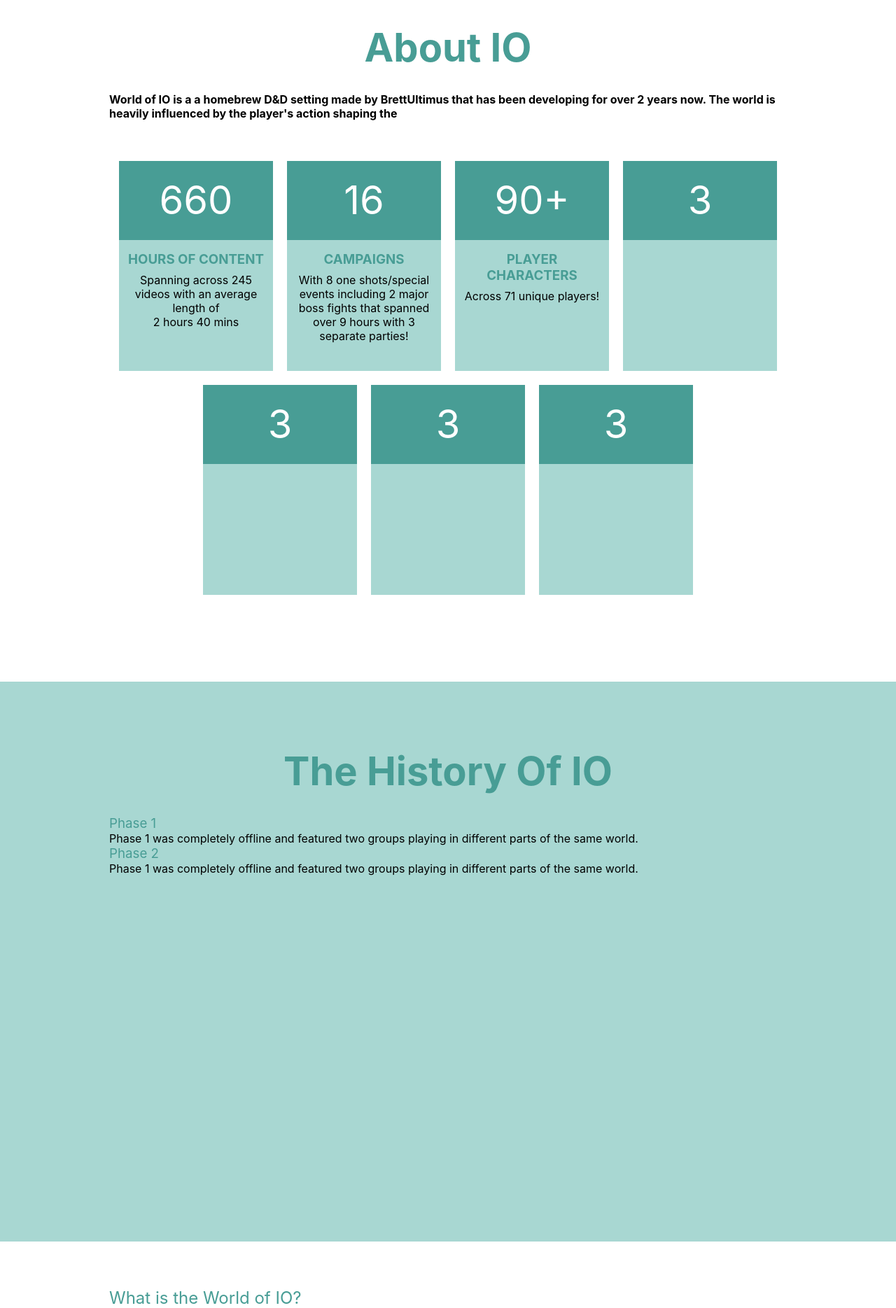
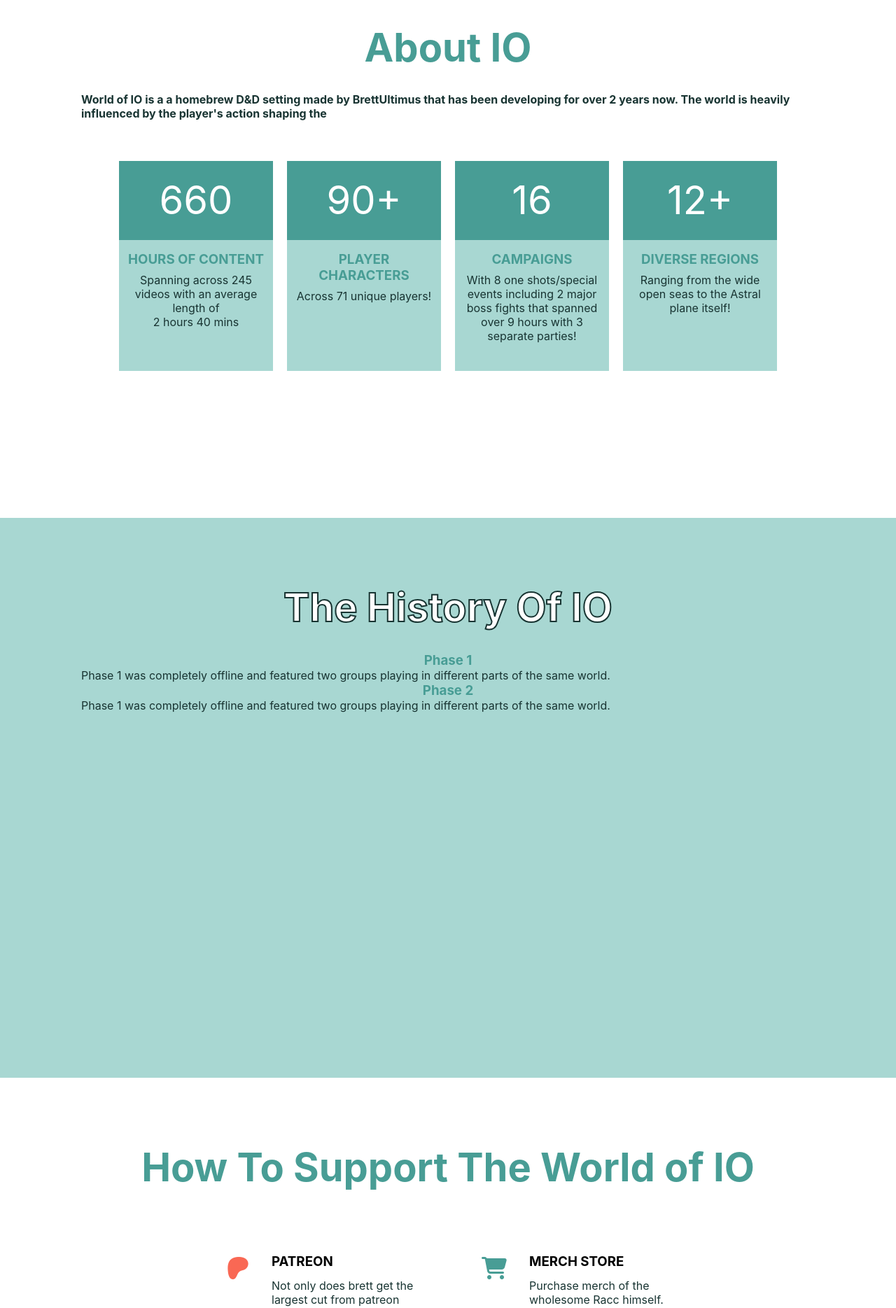
Before and after one commit to jrthayer/WorldOfIo.info, a React (Create React App) app: page / in a window 1280 px wide. Shown: the part 860-2729 px from the top of the page at 70% size. Built offline with nearby package versions, Linux system fonts and the light colour scheme.

Commit message:
Version .1

```diff
--- a/src/data/social.js
+++ b/src/data/social.js
@@ -6,10 +6,22 @@ export default [
         classes_text: "fab fa-youtube fa-2x",
     },
     {
+        name: "Patreon",
+        link: "https://www.patreon.com/worldofio",
+        color: "#f96854",
+        classes_text: "fab fa-patreon fa-2x",
+    },
+    {
         name: "Twitch",
         link: "https://www.twitch.tv/brettultimus",
         color: "#6441a5",
         classes_text: "fab fa-twitch fa-2x",
+    },
+    {
+        name: "Discord",
+        link: "https://discord.gg/ZvkKM5C",
+        color: "#7289da",
+        classes_text: "fab fa-discord fa-2x",
     },
     {
         name: "Twitter",
@@ -18,27 +30,21 @@ export default [
         classes_text: "fab fa-twitter fa-2x",
     },
     {
-        name: "Patreon",
-        link: "https://www.patreon.com/worldofio",
-        color: "#f96854",
-        classes_text: "fab fa-patreon fa-2x",
-    },
-    {
-        name: "Discord",
-        link: "https://discord.gg/ZvkKM5C",
-        color: "#7289da",
-        classes_text: "fab fa-discord fa-2x",
-    },
-    {
         name: "Reddit",
         link: "https://www.reddit.com/r/BrettUltimus/",
         color: "#ff5700",
         classes_text: "fab fa-reddit fa-2x",
     },
     {
+        name: "Merch",
+        link: "https://brettultimus.com/",
+        color: "#000",
+        classes_text: "fas fa-shopping-cart fa-2x",
+    },
+    {
         name: "Wiki",
         link: "https://worldofio.fandom.com/wiki/World_of_Io_Wiki",
-        color: "#000",
+
         classes_text: "fas fa-book-open fa-2x",
     },
 ];
--- a/src/pages/home.js
+++ b/src/pages/home.js
@@ -33,14 +33,10 @@ let navigationData = [
         name: "How To Support",
         link: "#howToSupport",
     },
-    {
-        name: "About This Site",
-        link: "#whatIsThisSite",
-    },
-    {
-        name: "Footer",
-        link: "#footer",
-    },
+    // {
+    //     name: "Footer",
+    //     link: "#footer",
+    // },
 ];
 
 import socialData from "../data/social.js";
@@ -84,7 +80,7 @@ const Home = (props) => {
             </ResponsiveSidebar>
 
             <Hero id="hero" background={backgroundImage}>
-                <h1 className="fs-700 color-white">World Of IO</h1>
+                <h1 className="fs-700 color-white shadow-text">World Of IO</h1>
                 <img src={logo} alt="" />
                 <SocialBtn
                     link={introLink.link}
@@ -95,7 +91,7 @@ const Home = (props) => {
             </Hero>
             <Section id="aboutIO">
                 <h2 className="fs-700">About IO</h2>
-                <p>
+                <p className="color-primary-dark">
                     World of IO is a a homebrew D&D setting made by BrettUltimus
                     that has been developing for over 2 years now. The world is
                     heavily influenced by the player's action shaping the
@@ -105,10 +101,18 @@ const Home = (props) => {
                         <div className="header fs-700">660</div>
                         <div className="text">
                             <h3 className="text-header">Hours Of Content</h3>
-                            <p>
+                            <p className="color-primary-dark">
                                 Spanning across 245 videos with an average
                                 length of <span>2 hours 40 mins</span>
                             </p>
+                        </div>
+                    </div>
+
+                    <div className="stat-single">
+                        <div className="header fs-700">90+</div>
+                        <div className="text">
+                            <h3 className="text-header">Player Characters</h3>
+                            <p>Across 71 unique players!</p>
                         </div>
                     </div>
 
@@ -125,35 +129,13 @@ const Home = (props) => {
                     </div>
 
                     <div className="stat-single">
-                        <div className="header fs-700">90+</div>
+                        <div className="header fs-700">12+</div>
                         <div className="text">
-                            <h3 className="text-header">Player Characters</h3>
-                            <p>Across 71 unique players!</p>
-                        </div>
-                    </div>
-
-                    <div className="stat-single">
-                        <div className="header fs-700">3</div>
-                        <div className="text">
-                            <h3 className="text-header"></h3>
-                        </div>
-                    </div>
-                    <div className="stat-single">
-                        <div className="header fs-700">3</div>
-                        <div className="text">
-                            <h3 className="text-header"></h3>
-                        </div>
-                    </div>
-                    <div className="stat-single">
-                        <div className="header fs-700">3</div>
-                        <div className="text">
-                            <h3 className="text-header"></h3>
-                        </div>
-                    </div>
-                    <div className="stat-single">
-                        <div className="header fs-700">3</div>
-                        <div className="text">
-                            <h3 className="text-header"></h3>
+                            <h3 className="text-header">Diverse Regions</h3>
+                            <p>
+                                Ranging from the wide open seas to the Astral
+                                plane itself!
+                            </p>
                         </div>
                     </div>
                 </div>
@@ -163,7 +145,9 @@ const Home = (props) => {
                 bgType="color"
                 bgData="var(--color-primary-light)"
             >
-                <h2 className="fs-700">The History Of IO</h2>
+                <h2 className="fs-700 color-white shadow-text-outline">
+                    The History Of IO
+                </h2>
 
                 <h3>Phase 1</h3>
                 <p>
@@ -178,40 +162,120 @@ const Home = (props) => {
             </Section>
             {/* bgType="image" bgData={backgroundImage} */}
             <Section id="howToSupport">
-                <h2>What is the World of IO?</h2>
-                <p>
-                    World of IO is a a homebrew D&D setting made by
-                    BrettUltimus.
-                </p>
-            </Section>
-            <Section
-                id="whatIsThisSite"
-                bgType="color"
-                bgData="var(--color-primary-light)"
-            >
-                <h2>This is a different section</h2>
-                <p>
-                    Lorem ipsum dolor sit amet, consectetur adipisicing elit.
-                    Ullam facere, tempora quisquam fugiat illo quas provident,
-                    accusamus debitis harum tenetur magnam voluptatem nemo
-                    soluta molestias. Tempore quisquam illum similique illo?
-                    Nihil ratione earum assumenda, aliquam non omnis facere amet
-                    possimus libero unde provident nobis. Minima dolorum
-                    doloribus commodi quas error voluptas, ut dolores voluptatum
-                    eius esse ipsum repellendus molestias temporibus. Voluptatem
-                    quos excepturi ipsa cumque expedita hic ullam ab?
-                    Consectetur, obcaecati quis exercitationem explicabo, cumque
-                    consequuntur architecto autem animi culpa, ipsum optio quas
-                    expedita rerum iusto dignissimos maxime a harum? Commodi,
-                    magni mollitia doloremque velit tenetur alias magnam eaque
-                    harum quasi hic soluta nobis laborum at ea quae adipisci
-                    animi expedita, iusto non optio reprehenderit id reiciendis.
-                    Eum, ipsum tempora!
-                </p>
+                <h2 className="fs-700">How To Support The World of IO</h2>
+                <div className="support-group">
+                    <a
+                        href="https://www.patreon.com/worldofio"
+                        rel="noopener noreferrer"
+                        target="_blank"
+                    >
+                        <div className="support-single">
+                            <div className="icon">
+                                <i
+                                    class="fab fa-patreon fa-2x"
+                                    style={{ color: "#f96854" }}
+                                ></i>
+                            </div>
+                            <div className="description">
+                                <h3 className="color-black">Patreon</h3>
+                                <p>
+                                    Not only does brett get the largest cut from
+                                    patreon support but you get the most bang
+                                    for your buck.
+                                </p>
+                                <br />
+                                <p>
+                                    Patreon members get many exclusive features
+                                    including:
+                                    <ul>
+                                        <li>Session MP3s</li>
+                                        <li>DM Notes</li>
+                                        <li>Sneak Peaks</li>
+                                    </ul>
+                                </p>
+                            </div>
+                        </div>
+                    </a>
+
+                    <div className="support-single">
+                        <div className="icon">
+                            <i class="fas fa-shopping-cart fa-2x"></i>
+                        </div>
+                        <div className="description">
+                            <h3 className="color-black">Merch Store</h3>
+                            <p>Purchase merch of the wholesome Racc himself.</p>
+                            <br />
+                            <p>
+                                Currently the main focus of the merchandise is a
+                                dnd class series that so far includes fighter
+                                and wizard.
+                            </p>
+                        </div>
+                    </div>
+                    <div className="support-single">
+                        <div className="icon">
+                            <i
+                                class="fab fa-twitch fa-2x"
+                                style={{ color: "#6441a5" }}
+                            ></i>
+                        </div>
+                        <div className="description">
+                            <h3 className="color-black">Twitch</h3>
+                            <p>
+                                Watch the sessions live on twitch! Subscribe,
+                                donate, and participate in the chat.
+                            </p>
+                            <br />
+                            <p>
+                                Weekly stream times can be found in the discord!
+                            </p>
+                        </div>
+                    </div>
+                    <div className="support-single">
+                        <div className="icon">
+                            <i
+                                class="fab fa-youtube fa-2x"
+                                style={{ color: "#c4302b" }}
+                            ></i>
+                        </div>
+                        <div className="description">
+                            <h3 className="color-black">Youtube</h3>
+                            <p>
+                                Watching the previous campaigns on the youtube
+                                channel provides ad revenue and helps spread IO
+                                to new viewers.
+                            </p>
+                            <br />
+                            <p>
+                                A master playlist containing all 245 sessions of
+                                Phase 2 is available for your convenience!
+                            </p>
+                        </div>
+                    </div>
+                    <div className="support-single">
+                        <div className="icon">
+                            <i
+                                class="fab fa-discord fa-2x"
+                                style={{ color: "#7289da" }}
+                            ></i>
+                        </div>
+                        <div className="description">
+                            <h3 className="color-black">Discord</h3>
+                            <p>Join and interact with the amazing discord!</p>
+                            <br />
+                            <p>
+                                Wether you're looking for campaign fanart, a
+                                bingo board to fill out during the game, or just
+                                a place to talk about all things IO you can find
+                                it here!
+                            </p>
+                        </div>
+                    </div>
+                </div>
             </Section>
             <Footer
-                className="color-white"
-                style={{ backgroundImage: `url(${backgroundImage})` }}
+                // className="color-white"
+                style={{ backgroundColor: `var(--color-primary-light)` }}
                 id="footer"
             ></Footer>
         </Fragment>
--- a/src/styles/custom-props.scss
+++ b/src/styles/custom-props.scss
@@ -9,12 +9,13 @@
 
     /* Palette */
     --color-white-always: hsl(var(--color-white), 100%);
+    --color-black-always: hsl(var(--color-black), 0%);
     --color-background: hsl(var(--color-white), 100%);
     --color-primary: hsl(var(--color-light), 45%);
     --color-primary-dark: hsl(var(--color-light), 15%);
     --color-primary-light: hsl(var(--color-light), 75%);
-    --color-text: hsl(var(--color-black), 0%);
-    --color-text-light: hsl(var(--color-black), 20%);
+
+    --color-text: var(--color-primary-dark);
 
     --navHeight: 50px;
 
--- a/src/styles/global.scss
+++ b/src/styles/global.scss
@@ -29,6 +29,14 @@ h3,
 h4,
 h5 {
     color: var(--color-primary);
+    text-align: center;
+    font-weight: 700;
+}
+
+h2 {
+    padding: 2rem 0;
+    text-align: center;
+    font-weight: 700;
 }
 
 /*
--- a/src/styles/hero.scss
+++ b/src/styles/hero.scss
@@ -17,7 +17,7 @@
         text-transform: uppercase;
         transform: translateX(-50%);
 
-        text-shadow: 2px 4px 3px hsl(var(--color-black));
+        text-shadow: 2px 4px 3px var(--color-black-always);
 
         font-weight: 700;
 
--- a/src/styles/pages/home.scss
+++ b/src/styles/pages/home.scss
@@ -1,10 +1,4 @@
 #aboutIO {
-    h2 {
-        padding: 2rem 0;
-        text-align: center;
-        font-weight: 700;
-    }
-
     .section-content > p:first-of-type {
         font-weight: 700;
     }
@@ -56,10 +50,47 @@
 }
 
 #historyOfIO {
-    h2 {
-        padding: 2rem 0;
+}
+
+#howToSupport {
+    .support-group {
+        margin-top: 1rem;
+        width: 100%;
         text-align: center;
-        font-weight: 700;
+    }
+
+    .support-single {
+        // position: absolute;
+        padding: 1rem;
+        margin: 2rem;
+        display: inline-flex;
+        // background-color: var(--color-primary-light);
+        width: 100%;
+        max-width: 300px;
+        max-height: 300px;
+    }
+
+    .icon {
+        color: var(--color-primary, black);
+        height: 100%;
+        display: inline;
+        margin-right: 2rem;
+        // position: absolute;
+        // top: 0;
+        align-self: flex-start;
+    }
+
+    .description {
+        display: inline-block;
+        text-align: left;
+
+        h3 {
+            padding-bottom: 1rem;
+            font-weight: 700;
+            text-transform: uppercase;
+            line-height: 0.8;
+            text-align: left;
+        }
     }
 }
 
--- a/src/styles/section.scss
+++ b/src/styles/section.scss
@@ -14,6 +14,6 @@
     .section-content {
         padding: 1rem;
         width: calc(100% - 100px * 2);
-        max-width: 1000px;
+        max-width: 1200px;
     }
 }
--- a/src/styles/utility.scss
+++ b/src/styles/utility.scss
@@ -1,5 +1,28 @@
 .color-white {
-    color: hsl(var(--color-white), 100%);
+    color: var(--color-white-always);
+}
+
+.color-black {
+    color: var(--color-black-always);
+}
+
+.color-primary-dark {
+    color: var(--color-primary-dark);
+}
+
+.shadow-box {
+    -moz-box-shadow: inset 0 0 10px var(--color-primary-dark, black);
+    -webkit-box-shadow: inset 0 0 10px var(--color-primary-dark, black);
+    box-shadow: inset 0 0 10px var(--color-primary-dark, black);
+}
+
+.shadow-text {
+    text-shadow: 2px 2px 2px var(--color-primary-dark, black);
+}
+
+.shadow-text-outline {
+    -webkit-text-stroke: 2px var(--color-primary-dark, black);
+    text-stroke: 2px var(--color-primary-dark, black);
 }
 
 .fs-900 {
@@ -41,3 +64,9 @@
 .margin-medium {
     margin: 0.5rem 0;
 }
+
+.header-default {
+    padding: 2rem 0;
+    text-align: center;
+    font-weight: 700;
+}
```
